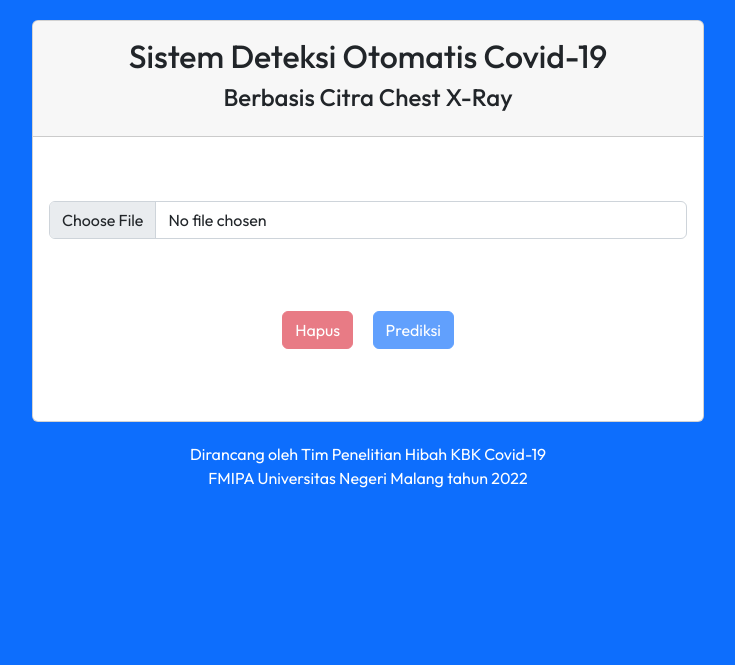
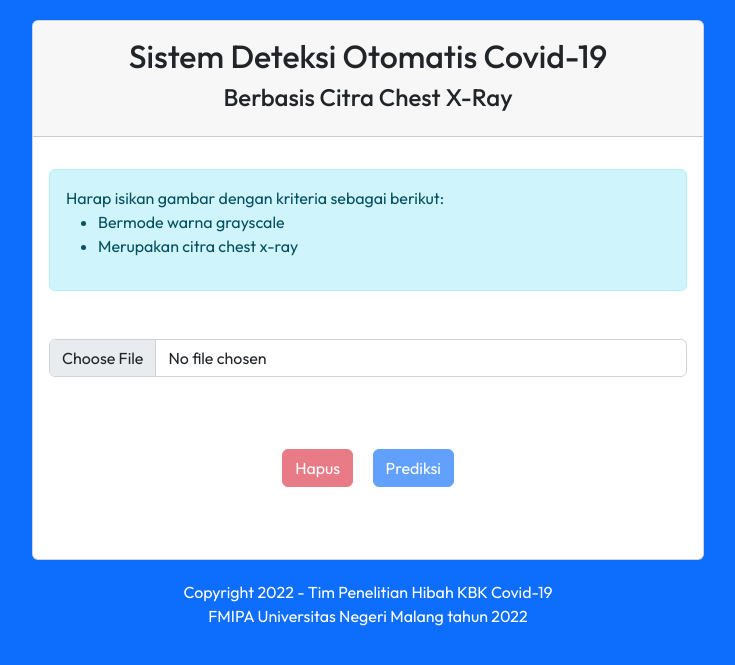
Before and after one commit to anjarmath/c19, a Flask app: template templates/index.html in a window 1280 px wide. Shown: the top 665 px of the page, without its empty margins (272-1007 px from the left). Run offline with Flask 2, Linux system fonts and the light colour scheme; the template is opened without the code that fills it, so the values that code supplies are empty; some libraries are stand-ins or nearby versions.

Commit message:
Update index.html

```diff
--- a/templates/index.html
+++ b/templates/index.html
@@ -43,19 +43,32 @@
         .cr {
             color: white;
         }
+
+        .alert{
+            text-align: left;
+            width: 100%;
+        }
+
     </style>
 </head>
 <body>
     <div class="isi-container">
         <div class="container card-container text-center">
             <div class="card">
-                <div class="card-header mb-5 pt-3 pb-3">
+                <div class="card-header mb-3 pt-3 pb-3">
                     <h2>Sistem Deteksi Otomatis Covid-19</h2>
                     <h4>Berbasis Citra Chest X-Ray</h4>
                 </div>
                 <div class="card-body">
                     <form id="form-predict" action="/", method="POST" enctype="multipart/form-data">
                         <div class=" form mb-5">
+                            <div class="alert alert-info mb-5" role="alert">
+                                Harap isikan gambar dengan kriteria sebagai berikut: <br>
+                                <ul>
+                                    <li>Bermode warna grayscale</li>
+                                    <li>Merupakan citra chest x-ray</li>
+                                </ul>
+                              </div>
                             <input class="form-control mb-3" type="file" name="imagefile" id="imagefile" onchange="preview();">
                             <img id="frame" src="" class="img-fluid mb-5" />
                             {% if img %}
@@ -78,7 +91,7 @@
             </div>
         </div>
         <div class="copyright text-center">
-            <p class="cr">Dirancang oleh Tim Penelitian Hibah KBK Covid-19 <br> FMIPA Universitas Negeri Malang tahun 2022</p>
+            <p class="cr">Copyright 2022 - Tim Penelitian Hibah KBK Covid-19 <br> FMIPA Universitas Negeri Malang tahun 2022</p>
         </div>
     </div>
 
```
